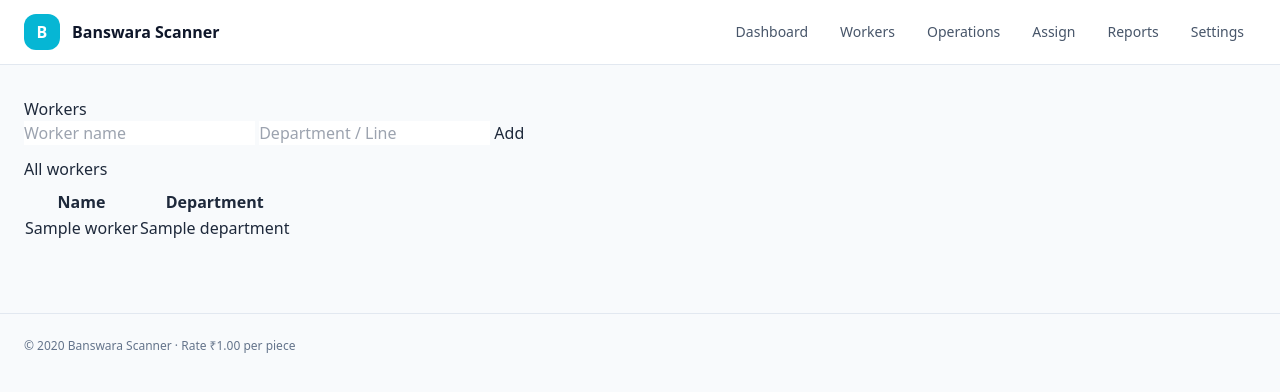
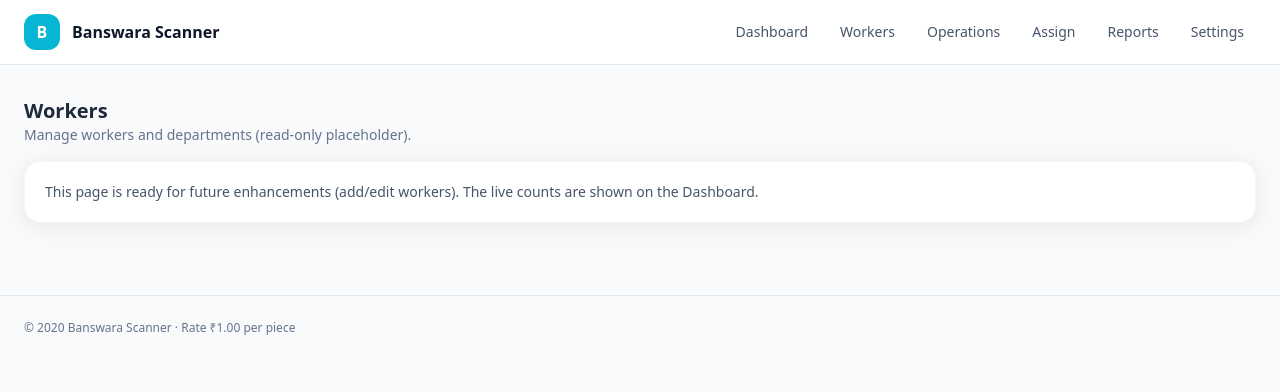
Before and after one commit to Sachinsuthar17/WorkerTracker, a Flask app: template templates/workers.html in a window 1280 px wide. Shown: the top 392 px of the page. Run offline with Flask 3, Linux system fonts and the light colour scheme; the template is opened without the code that fills it: most values are stand-ins (such as "Sample title", 1, 10 or a date in 2020); some libraries are stand-ins or nearby versions.

Commit message:
Code Changed

```diff
--- a/templates/workers.html
+++ b/templates/workers.html
@@ -1,36 +1,18 @@
 {% extends "layout.html" %}
+{% set title = "Workers" %}
 {% block content %}
-<header class="page-header"><h1>Workers</h1></header>
+<section class="grid gap-4">
+  <header class="flex items-end justify-between">
+    <div>
+      <h1 class="text-xl font-semibold">Workers</h1>
+      <p class="text-sm text-slate-500">Manage workers and departments (read-only placeholder).</p>
+    </div>
+  </header>
 
-<div class="card">
-  <form id="f-add" class="row" onsubmit="return false;">
-    <input name="name" placeholder="Worker name" required>
-    <input name="department" placeholder="Department / Line">
-    <button class="btn">Add</button>
-  </form>
-</div>
-<div style="height:12px;"></div>
-
-<div class="card">
-  <div class="muted">All workers</div>
-  <div style="height:8px;"></div>
-  <div style="overflow:auto;">
-    <table>
-      <thead><tr><th>Name</th><th>Department</th></tr></thead>
-      <tbody>
-        {% for w in workers %}
-        <tr><td>{{ w.name }}</td><td>{{ w.department or "" }}</td></tr>
-        {% endfor %}
-      </tbody>
-    </table>
+  <div class="bg-white rounded-2xl p-5 shadow-card border border-slate-100">
+    <p class="text-sm text-slate-600">
+      This page is ready for future enhancements (add/edit workers). The live counts are shown on the Dashboard.
+    </p>
   </div>
-</div>
-
-<script>
-  document.querySelector("#f-add").addEventListener("submit", async (e)=>{
-    const fd = new FormData(e.target);
-    const r = await fetch("/workers/add", {method:"POST", body:fd});
-    if(r.ok){ location.reload(); } else { alert(await r.text()); }
-  });
-</script>
+</section>
 {% endblock %}
```
